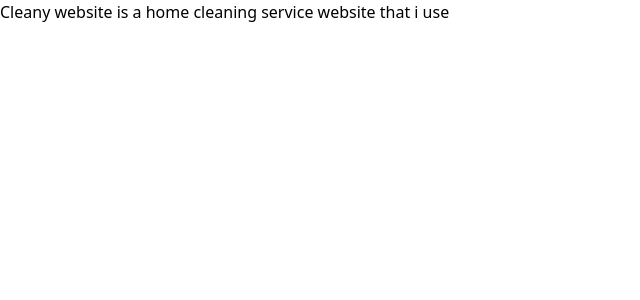
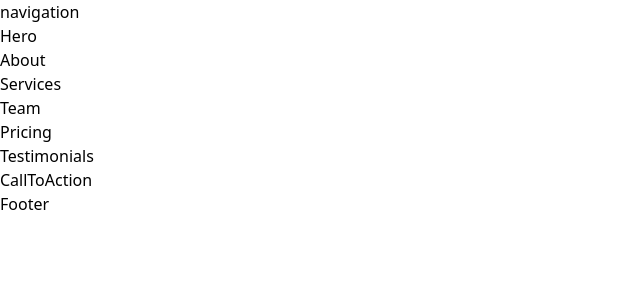
Before and after one commit to cyberohn2/Cleany-Cleaning-Service, a React (Vite) app: page / in a window 1280 px wide. Shown: the top 300 px of the page, without its empty margins (0-640 px from the left). Built offline with nearby package versions, Linux system fonts and the light colour scheme.

Commit message:
added: components

```diff
--- a/src/App.jsx
+++ b/src/App.jsx
@@ -1,10 +1,29 @@
-
+import Navigation from "./Components/Navigation"
+import Hero from "./Components/Hero"
+import About from "./Components/About"
+import Services from "./Components/Services"
+import Team from "./Components/Team"
+import Pricing from "./Components/Pricing"
+import Testimonials from "./Components/Testimonials"
+import CallToAction from "./Components/CallToAction"
+import Footer from "./Components/Footer"
 
 function App() {
 
   return (
     <>
-      <h1 className="text-red-500">Cleany website is a home cleaning service website that i use</h1>
+      <header className="relative max-w-[1440px] mx-auto">
+        <Navigation />
+        <Hero />
+        <div className="bg-[#80C1EF] absolute inset-y-0 right-0 rounded-bl-[350px]"></div>
+      </header>
+      <About />
+      <Services />
+      <Team />
+      <Pricing />
+      <Testimonials />
+      <CallToAction />
+      <Footer />
     </>
   )
 }
--- /dev/null
+++ b/src/Components/About.jsx
@@ -0,0 +1,9 @@
+const About = () =>{
+    return(
+        <nav>
+            About
+        </nav>
+    )
+}
+
+export default About;
--- /dev/null
+++ b/src/Components/CallToAction.jsx
@@ -0,0 +1,9 @@
+const CallToAction = () =>{
+    return(
+        <nav>
+            CallToAction
+        </nav>
+    )
+}
+
+export default CallToAction;
--- /dev/null
+++ b/src/Components/Footer.jsx
@@ -0,0 +1,9 @@
+const Footer = () =>{
+    return(
+        <nav>
+            Footer
+        </nav>
+    )
+}
+
+export default Footer;
--- /dev/null
+++ b/src/Components/Hero.jsx
@@ -0,0 +1,9 @@
+const Hero = () =>{
+    return(
+        <nav>
+            Hero
+        </nav>
+    )
+}
+
+export default Hero;
--- /dev/null
+++ b/src/Components/Navigation.jsx
@@ -0,0 +1,9 @@
+const Navigation = () =>{
+    return(
+        <nav>
+            navigation
+        </nav>
+    )
+}
+
+export default Navigation;
--- /dev/null
+++ b/src/Components/Pricing.jsx
@@ -0,0 +1,9 @@
+const Pricing = () =>{
+    return(
+        <nav>
+            Pricing
+        </nav>
+    )
+}
+
+export default Pricing;
--- /dev/null
+++ b/src/Components/Services.jsx
@@ -0,0 +1,9 @@
+const Services = () =>{
+    return(
+        <nav>
+            Services
+        </nav>
+    )
+}
+
+export default Services;
--- /dev/null
+++ b/src/Components/Team.jsx
@@ -0,0 +1,9 @@
+const Team = () =>{
+    return(
+        <nav>
+            Team
+        </nav>
+    )
+}
+
+export default Team;
--- /dev/null
+++ b/src/Components/Testimonials.jsx
@@ -0,0 +1,9 @@
+const Testimonials = () =>{
+    return(
+        <nav>
+            Testimonials
+        </nav>
+    )
+}
+
+export default Testimonials;
```
